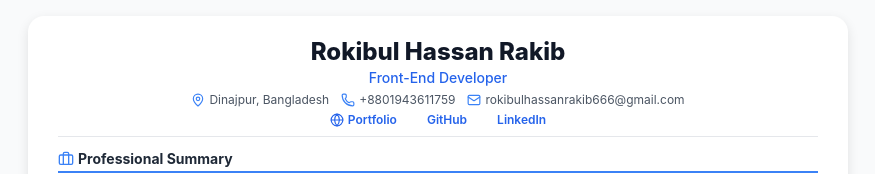
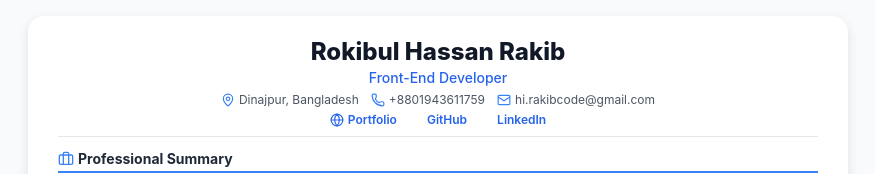
Before and after one commit to RokibulHassanRakib/Html-resume, a plain HTML site: page index.html in a window 1280 px wide. Shown: the top 174 px of the page, without its empty margins (202-1077 px from the left). Drawn offline with nearby package versions, Linux system fonts and the light colour scheme.

Commit message:
first commit

```diff
--- a/index.html
+++ b/index.html
@@ -114,7 +114,7 @@
           >
           <span class="flex items-center"
             ><i data-lucide="mail" class="w-3.5 h-3.5 mr-1 text-blue-500"></i>
-            rokibulhassanrakib666@gmail.com</span
+            hi.rakibcode@gmail.com</span
           >
         </div>
         <div
```
Also changed, not shown: 1 other file.
